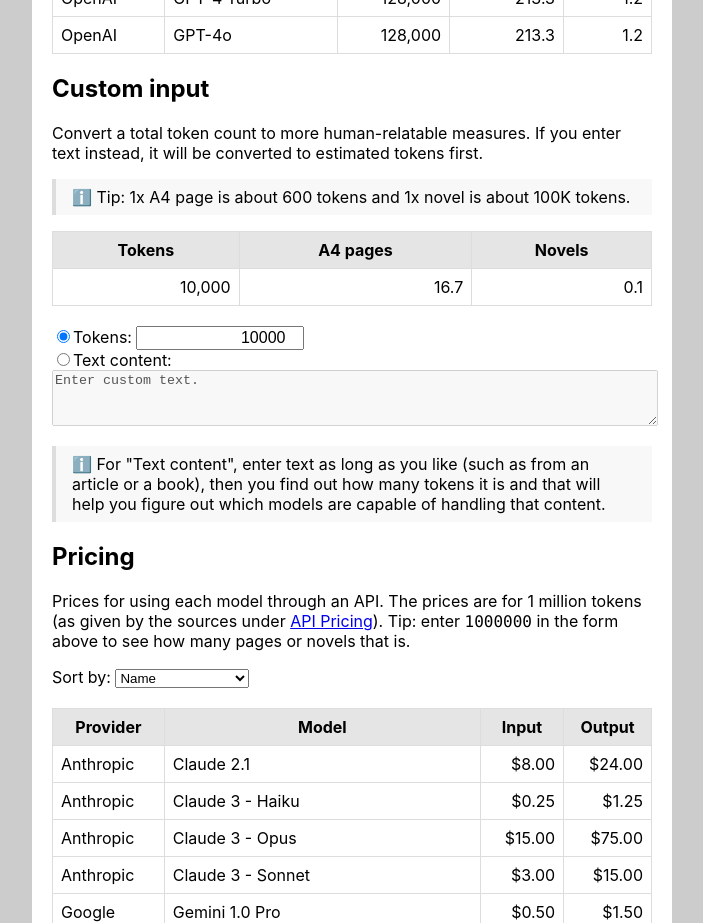
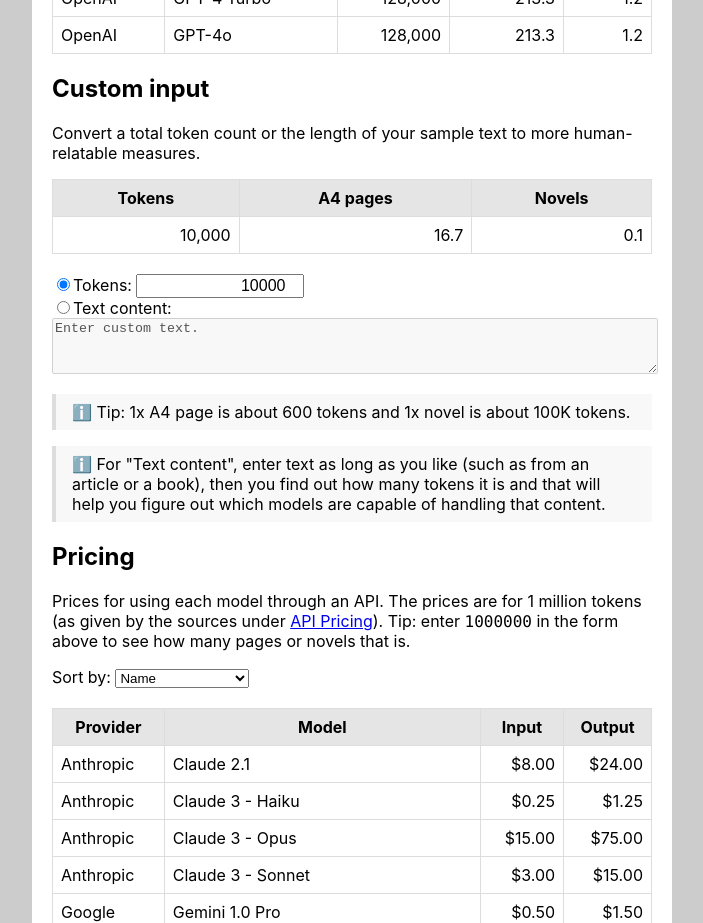
Before and after one commit to MichaelCurrin/token-translator, a React (Create React App) app: page / in a window 1280 px wide. Shown: the part 1180-2103 px from the top of the page, without its empty margins (288-991 px from the left). Built offline with nearby package versions, Linux system fonts and the light colour scheme.

Commit message:
update src/components/Custom/index.jsx

```diff
--- a/src/components/Custom/index.jsx
+++ b/src/components/Custom/index.jsx
@@ -112,15 +112,8 @@ function ConvertInput() {
   return (
     <div>
       <p>
-        Convert a total token count to more human-relatable measures. If you
-        enter text instead, it will be converted to estimated tokens first.
+        Convert a total token count or the length of your sample text to more human-relatable measures.
       </p>
-      <blockquote>
-        <p>
-          ℹ️ Tip: 1x A4 page is about 600 tokens and 1x novel is about 100K
-          tokens.
-        </p>
-      </blockquote>
       <ResultTable result={result} />
       <br />
       <InputForm
@@ -131,6 +124,12 @@ function ConvertInput() {
         handleTextChange={handleTextChange}
         handleRadioChange={handleRadioChange}
       />
+      <blockquote>
+        <p>
+          ℹ️ Tip: 1x A4 page is about 600 tokens and 1x novel is about 100K
+          tokens.
+        </p>
+      </blockquote>
       <blockquote>
         <p>
           ℹ️ For "Text content", enter text as long as you like (such as from an
```
